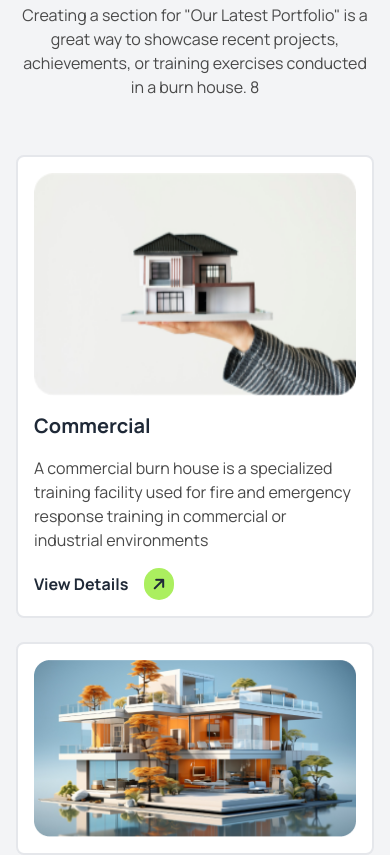
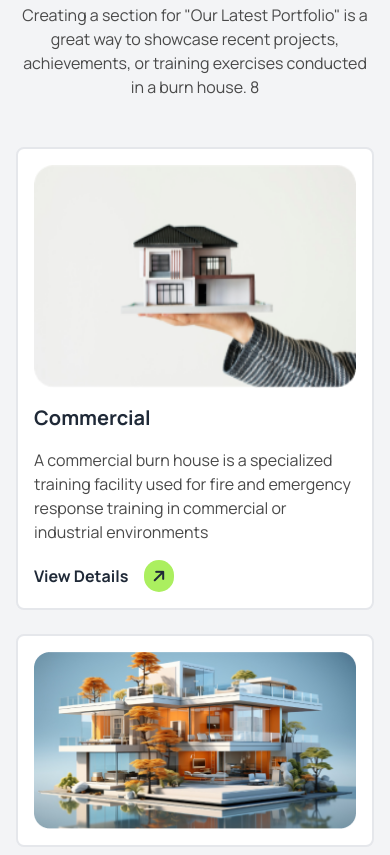
Before and after one commit to HarunBappi/Assignment-3, a plain HTML site: page index.html in a window 390 px wide. Shown: the part 3069-3924 px from the top of the page. Drawn offline with nearby package versions, Linux system fonts and the light colour scheme.

Commit message:
problem solve

```diff
--- a/index.html
+++ b/index.html
@@ -318,7 +318,7 @@
         <!-- Protfolio Card-->
         <div class="mt-10">
           <!-- First Grid Card -->
-          <div class="grid grid-cols-1 lg:grid-cols-3 gap-6 mb-4 p-4 lg:p-0">
+          <div class="grid grid-cols-1 lg:grid-cols-3 gap-6 lg:mb-4 px-4 py-2 lg:p-0 lg:py-0">
             <!-- Left Side Card -->
             <div
               class="bg-white flex flex-col lg:flex-row border-2 p-4 space-y-4 lg:space-y-0 rounded-lg lg:col-span-2"
```
